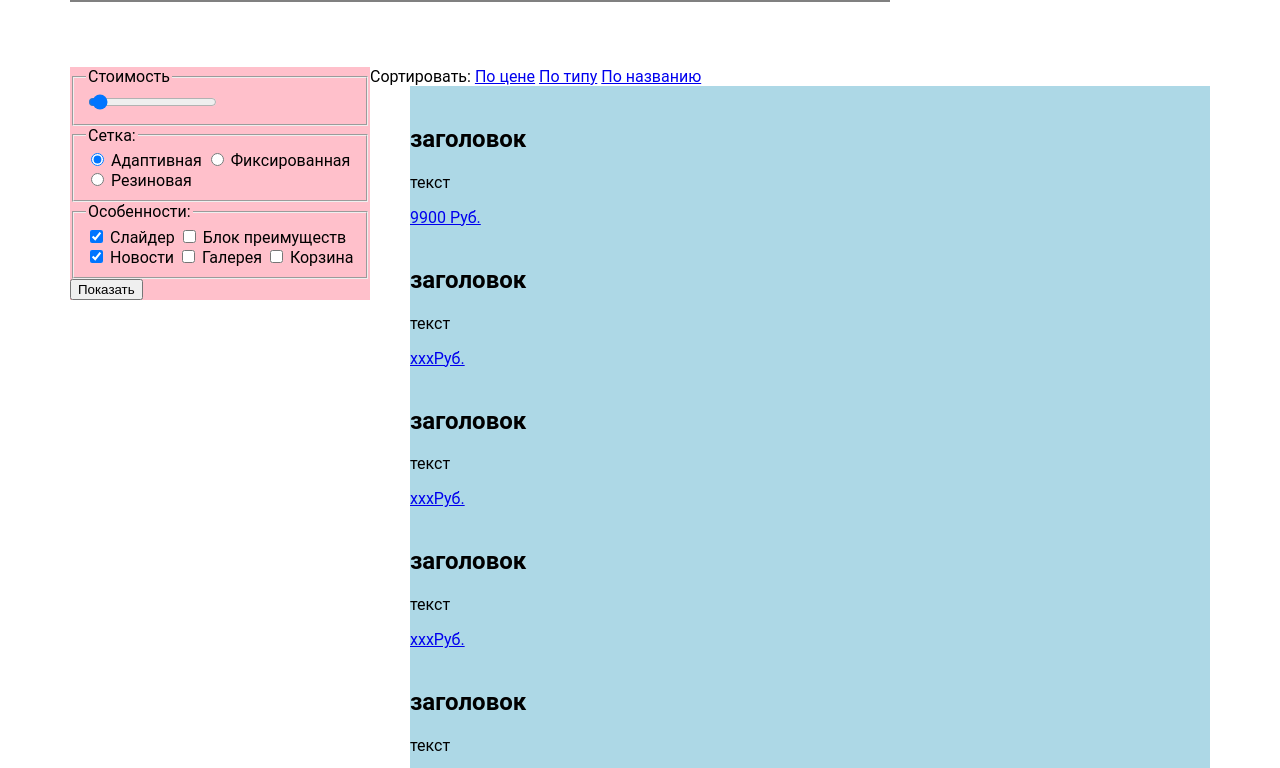
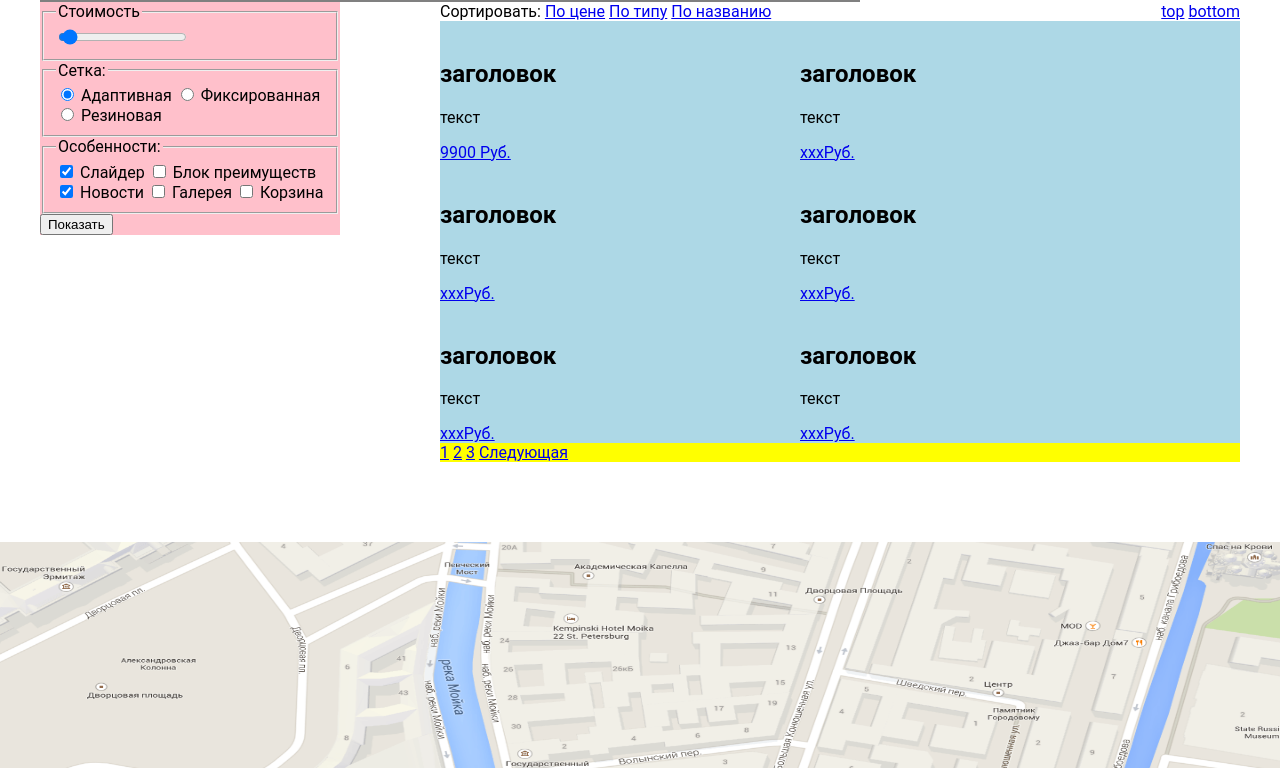
Before and after one commit to shus88/405341-nerds, a plain HTML site: page catalog.html in a window 1280 px wide. Shown: the part 136-904 px from the top of the page. Drawn offline with Linux system fonts and the light colour scheme.

Commit message:
доработки сетки

```diff
--- a/catalog.html
+++ b/catalog.html
@@ -27,17 +27,17 @@
   </div>
 </header>
 <!-- MAIN -->
-  <main>
-    <div class="container">
+  <main class="main-content">
+    <div class="container clearfix">
       <div class="catalog-filter">
       <form class="scroll-range" action="#">
         <!-- Ползунок -->
-        <fieldset>
+        <fieldset class="field-group">
           <legend>Стоимость</legend>
           <input type="range" min="0" max="1500" step="1" value="50" id=get>
         </fieldset>
         <!-- Сетка -->
-        <fieldset class="catalog-grid">
+        <fieldset class="catalog-grid field-group">
           <legend>Сетка:</legend>
           <input type="radio" id="adapt" checked name="grid">
           <label for="adapt">Адаптивная</label>
@@ -47,7 +47,7 @@
           <label for="rubber">Резиновая</label>
         </fieldset>
         <!-- Особенности -->
-        <fieldset class="catalog-features">
+        <fieldset class="catalog-features field-group">
           <legend>Особенности:</legend>
           <input type="checkbox" id="slider" checked name="slide">
           <label for="slider">Слайдер</label>
@@ -65,14 +65,19 @@
       </div>
       <!-- Карточки шаблонов -->
     <div class="catalog-gallery clearfix">
-        <div class="gallery-filter">
+        <div class="gallery-filter clearfix">
           <span>Сортировать:</span>
           <a href="#">По цене</a>
           <a href="#">По типу</a>
           <a href="#">По названию</a>
+          <div class="sort-arrows">
+            <a class="arrow arrow-top" href="#">top</a>
+            <a class="arrow arrow-bottom" href="#">bottom</a>
+
+          </div>
         </div>
         <div class="gallery">
-          <article class="sedona">
+          <article class="sedona gallery-item">
             <img src="#" alt="">
             <div class="hover">
               <h2>заголовок</h2>
@@ -80,7 +85,7 @@
               <a href="#" class="gallery-btn">9900 Руб.</a>
             </div>
           </article>
-          <article class="pink">
+          <article class="pink gallery-item">
             <img src="#" alt="">
             <div class="hover">
               <h2>заголовок</h2>
@@ -88,7 +93,7 @@
               <a href="#" class="gallery-btn">хххРуб.</a>
             </div>
           </article>
-          <article class="barbershop">
+          <article class="barbershop gallery-item">
             <img src="#" alt="">
             <div class="hover">
               <h2>заголовок</h2>
@@ -96,7 +101,7 @@
               <a href="#" class="gallery-btn">хххРуб.</a>
             </div>
           </article>
-          <article class="mishka">
+          <article class="mishka gallery-item">
             <img src="#" alt="">
             <div class="hover">
               <h2>заголовок</h2>
@@ -104,7 +109,7 @@
               <a href="#" class="gallery-btn">хххРуб.</a>
             </div>
           </article>
-          <article class="school">
+          <article class="school gallery-item">
             <img src="#" alt="">
             <div class="hover">
               <h2>заголовок</h2>
@@ -112,7 +117,7 @@
               <a href="#" class="gallery-btn">хххРуб.</a>
             </div>
           </article>
-          <article class="kvass">
+          <article class="kvass gallery-item">
             <img src="#" alt="">
             <div class="hover">
               <h2>заголовок</h2>
@@ -121,21 +126,21 @@
             </div>
           </article>
         </div>
-      <div class="page-navigation">
+        <div class="page-navigation">
           <a href="#" class="active">1</a>
           <a href="#">2</a>
           <a href="#">3</a>
           <a href="#">Следующая</a>
-      </div>
+        </div>
     </div>
     </div>
+    <aside class="map">
+      <img src="img/fullmap.png" width="100%" height="250px"alt="" usemap="#image-map">
+    </aside>
   </main>
-  <!-- MAP -->
-  <aside class="map">
-    <img src="img/fullmap.png" width="100%" height="250px"alt="" usemap="#image-map">
-  </aside>
   <!-- FOOTER -->
-  <footer class="main-footer">
+  <footer class="main-footer clearfix">
+    <div class="container">
       <section class="social">
       <a class="social-btn vk" href="#">Vkontakte</a>
       <a class="social-btn fb" href="#">Facebook</a>
@@ -145,6 +150,7 @@
       <b class="discount-title">Давайте дружить, это выгодно!</b>
       <p>Скидка 10% для друзей из социальных сетей.</p>
     </section>
+          </div>
   </footer>
   </body>
 </html>
--- a/css/style.css
+++ b/css/style.css
@@ -2,14 +2,11 @@ body {
 font-family: Roboto, Arial, sans-serif;
 margin: 0;
 padding: 0;
-min-width: 1150px;
-min-height: 1500px;
 }
 
-
 .container {
-  width: 1140px;
-  padding: 0 10px;
+  width: 1200px;
+  padding: 0 20px;
   margin: 0 auto;
 }
 
@@ -39,12 +36,23 @@ min-height: 1500px;
 }
 
 .slider {
-  width: 1130px;
+  position: relative;
+  width: 100%;
   clear: both;
-  margin-left: auto;
-  margin-right: auto;
+  min-height: 200px;
 }
 
+.slide {
+  display: none;
+  position: absolute;
+  left: 0;
+  right: 0;
+}
+
+.slide-active {
+  display: block;
+
+}
 
 .clearfix::after {
   content: "";
@@ -123,17 +131,26 @@ background-color: pink;
   }
 
 .gallery {
-float: right;
 width: 800px;
 background-color: lightblue;
+font-size: 0;
+}
+
+.sort-arrows {
+  float: right;
+}
+
+.gallery-item {
+  font-size: 16px;
+  width: 360px;
+  display: inline-block;
+  vertical-align: top;
 }
 
 .catalog-gallery {
-  margin-top: 65px;
+  float: right;
 }
 
 .page-navigation {
-width: 500px;
-clear: both;
 background-color: yellow;
 }
```
Also changed, not shown: index.html (+9 -8 lines).
